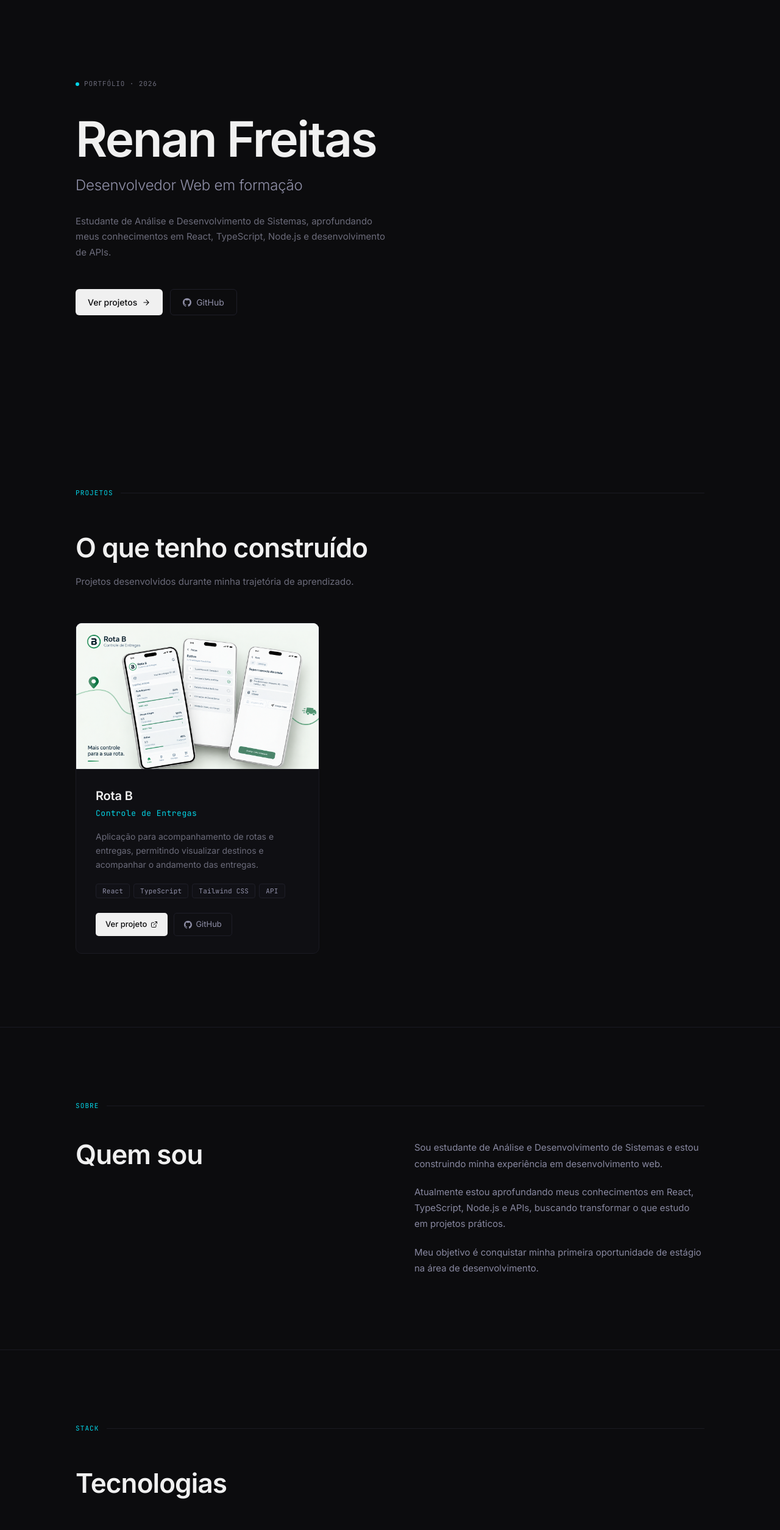
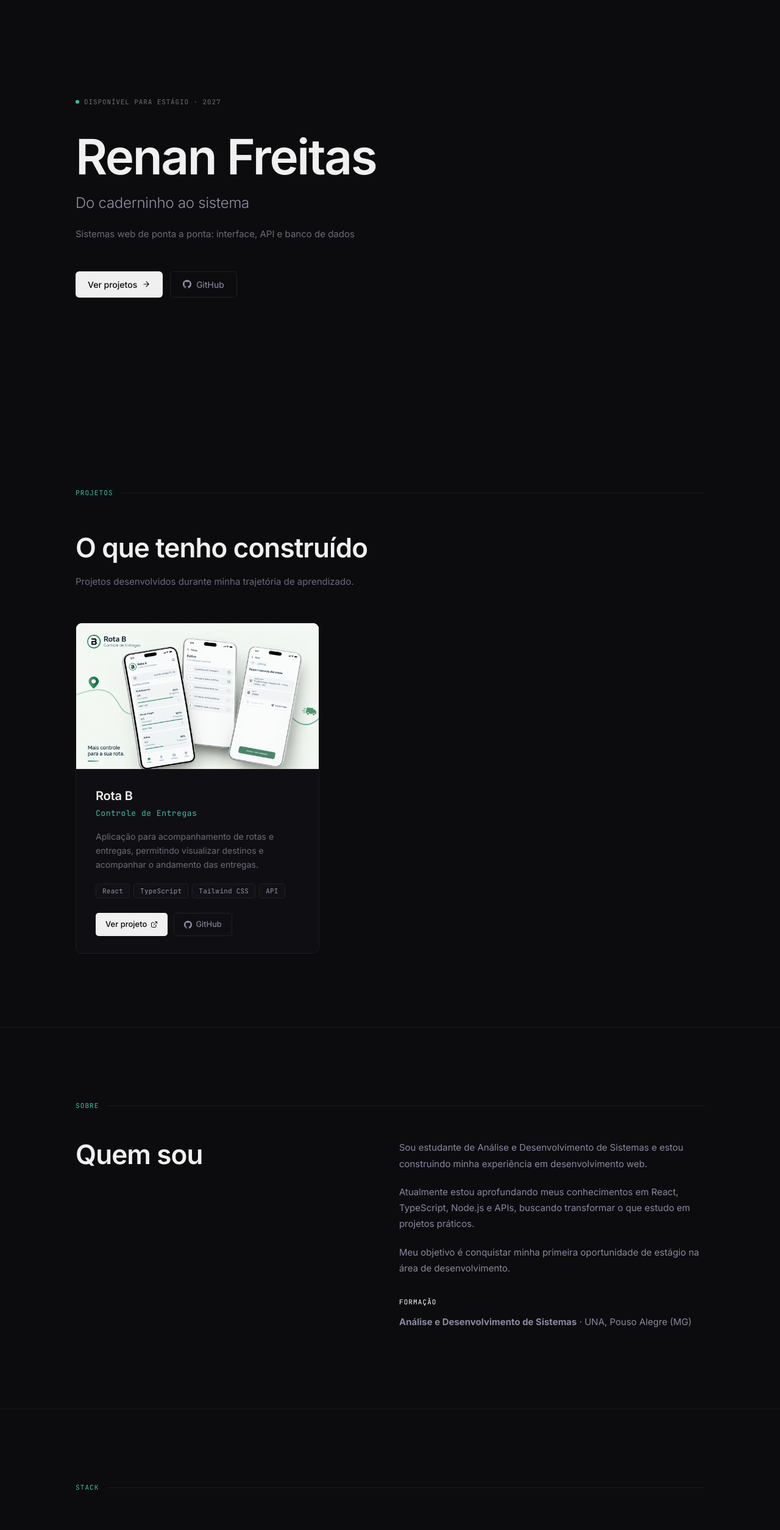
Before and after one commit to renanfz/renan.dev, a React (Vite) app: page / in a window 1280 px wide. Shown: the part 120-2629 px from the top of the page at 61% size. Built offline with nearby package versions, Linux system fonts and the light colour scheme.

Commit message:
feat: v2.0

```diff
--- a/src/App.tsx
+++ b/src/App.tsx
@@ -1,6 +1,6 @@
 import { useState } from 'react'
 import { About } from './components/About'
-import { Contact, Training } from './components/Contact'
+import { Contact } from './components/Contact'
 import { Footer } from './components/Footer'
 import { Header } from './components/Header'
 import { Hero } from './components/Hero'
@@ -52,7 +52,6 @@ export default function App() {
           <Projects projects={PROJECTS} />
           <About />
           <Stack />
-          <Training/>
           <Contact />
         </main>
         <Footer />
--- a/src/components/About.tsx
+++ b/src/components/About.tsx
@@ -21,7 +21,7 @@ export function About() {
                     <div
                          style={{
                               display: 'grid',
-                              gridTemplateColumns: '1fr 1fr',
+                              gridTemplateColumns: '0.9fr 1fr',
                               gap: '80px',
                               alignItems: 'start',
                          }}
@@ -72,6 +72,27 @@ export function About() {
                                    Meu objetivo é conquistar minha primeira oportunidade de estágio na área de
                                    desenvolvimento.
                               </p>
+                              <div className='mt-7'>
+                                   <span
+                                        style={{
+                                             fontFamily: "'JetBrains Mono', monospace",
+                                             fontSize: '11px',
+                                             color: 'white',
+                                             letterSpacing: '0.1em',
+                                             textTransform: 'uppercase',
+                                        }}
+                                   >
+                                        Formação
+                                   </span>
+
+                                   <p style={{
+                                        fontSize: '15px',
+                                        lineHeight: 3,
+                                        color: '#8888a0'
+                                   }}>
+                                        <p><strong>Análise e Desenvolvimento de Sistemas</strong> · UNA, Pouso Alegre (MG)</p>
+                                   </p>
+                              </div>
                          </div>
                     </div>
                </div>
--- a/src/components/Contact.tsx
+++ b/src/components/Contact.tsx
@@ -39,7 +39,7 @@ function ContactLink({
                     el.style.backgroundColor = 'transparent'
                }}
           >
-               <span style={{ color: '#04D4E6', display: 'flex' }}>{icon}</span>
+               <span style={{ color: '3fbca6', display: 'flex' }}>{icon}</span>
                <div>
                     <p style={{ fontSize: '13px', fontWeight: 500, color: '#d0d0e0', marginBottom: '2px' }}>
                          {label}
@@ -122,35 +122,3 @@ export function Contact() {
           </section>
      )
 }
-export function Training() {
-     return (
-          <section
-               id="formacao"
-               style={{
-                    padding: '120px 0',
-                    borderTop: '1px solid #1a1a22',
-               }}
-          >
-               <div
-                    style={{
-                         maxWidth: '1080px',
-                         margin: '0 auto',
-                         padding: '0 24px',
-                    }}
-               >
-                    <SectionLabel>Formação</SectionLabel>
-
-                    <p style={{
-                         fontSize: '15px',
-                         lineHeight: 2,
-                         color: '#8888a0'
-                    }}>
-                         <p>Análise e Desenvolvimento de Sistemas
-                         </p>
-                         <p>UNA | Pouso Alegre, MG</p>
-                         <p>2º semestre · Em andamento</p>
-                    </p>
-               </div>
-          </section>
-     )
-}
--- a/src/components/Hero.tsx
+++ b/src/components/Hero.tsx
@@ -32,7 +32,7 @@ export function Hero() {
                                    width: '6px',
                                    height: '6px',
                                    borderRadius: '50%',
-                                   backgroundColor: '#04D4E6',
+                                   backgroundColor: '#3fbca6',
                                    display: 'inline-block',
                               }}
                          />
@@ -45,7 +45,7 @@ export function Hero() {
                                    textTransform: 'uppercase',
                               }}
                          >
-                              Portfólio · 2026
+                              Disponível para estágio · 2027
                          </span>
                     </div>
 
@@ -68,10 +68,10 @@ export function Hero() {
                               fontWeight: 300,
                               color: '#9090a8',
                               letterSpacing: '-0.01em',
-                              marginBottom: '28px',
+                              marginBottom: '20px',
                          }}
                     >
-                         Desenvolvedor Web em formação
+                         Do caderninho ao sistema
                     </p>
 
                     <p
@@ -83,8 +83,9 @@ export function Hero() {
                               marginBottom: '48px',
                          }}
                     >
-                         Estudante de Análise e Desenvolvimento de Sistemas, aprofundando meus
-                         conhecimentos em React, TypeScript, Node.js e desenvolvimento de APIs.
+                         Sistemas web de ponta a ponta: interface, API e banco de dados
+                         {/* Estudante de Análise e Desenvolvimento de Sistemas, aprofundando meus
+                         conhecimentos em React, TypeScript, Node.js e desenvolvimento de APIs. */}
                     </p>
 
                     <div style={{ display: 'flex', gap: '12px', flexWrap: 'wrap' }}>
--- a/src/components/Projects.tsx
+++ b/src/components/Projects.tsx
@@ -81,7 +81,7 @@ function ProjectCard({ project }: { project: Project }) {
                          <p
                               style={{
                                    fontSize: '13px',
-                                   color: '#04D4E6',
+                                   color: '#3fbca6',
                                    fontFamily: "'JetBrains Mono', monospace",
                                    letterSpacing: '0.04em',
                               }}
@@ -110,7 +110,7 @@ function ProjectCard({ project }: { project: Project }) {
 
                     <div style={{ display: 'flex', gap: '10px' }}>
                          <a
-                              href={project.liveUrl}
+                              href={'https://renanfz.github.io/rotab-deliverys/'}
                               style={{
                                    display: 'inline-flex',
                                    alignItems: 'center',
--- a/src/components/SectionLabel.tsx
+++ b/src/components/SectionLabel.tsx
@@ -12,7 +12,7 @@ export function SectionLabel({ children }: { children: string }) {
                     style={{
                          fontFamily: "'JetBrains Mono', monospace",
                          fontSize: '11px',
-                         color: '#04D4E6',
+                         color: '#3fbca6',
                          letterSpacing: '0.1em',
                          textTransform: 'uppercase',
                     }}
--- a/src/components/Stack.tsx
+++ b/src/components/Stack.tsx
@@ -65,7 +65,7 @@ export function Stack() {
                                         style={{
                                              fontFamily: "'JetBrains Mono', monospace",
                                              fontSize: '11px',
-                                             color: '#04D4E6',
+                                             color: '#3fbca6',
                                              letterSpacing: '0.08em',
                                              textTransform: 'uppercase',
                                              marginBottom: '16px',
```
